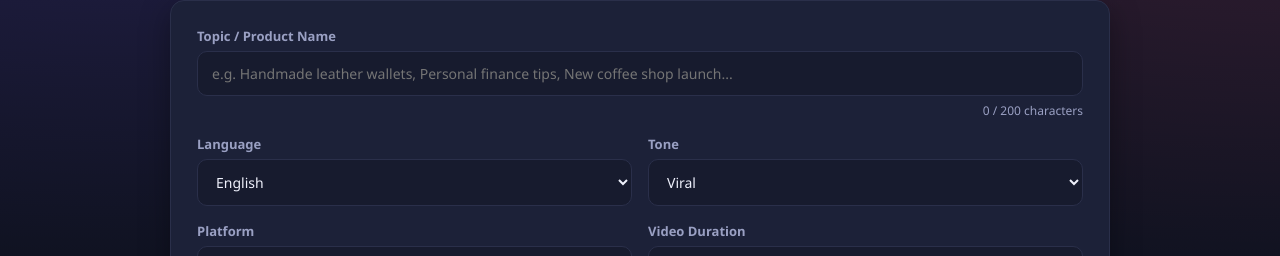
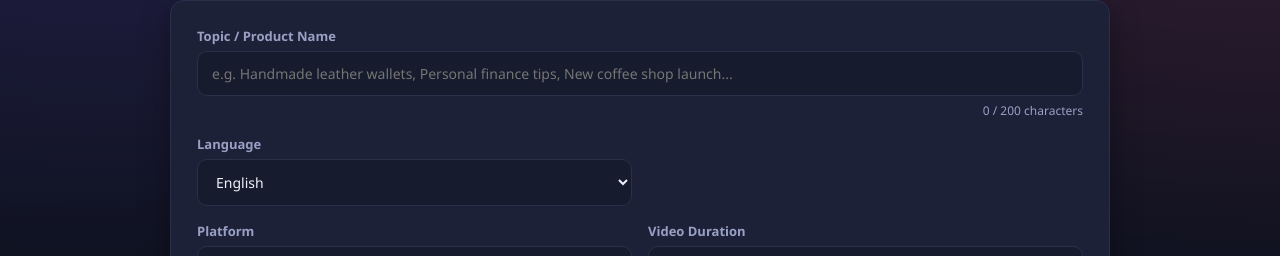
Before and after one commit to villagers-cloud/viral-app, a website: page public/index.html in a window 1280 px wide. Shown: the part 217-473 px from the top of the page. Drawn offline with Linux system fonts and the light colour scheme.

Commit message:
Remove tone selection from index.html
Removed the tone selection dropdown from the form.

```diff
--- a/public/index.html
+++ b/public/index.html
@@ -490,15 +490,7 @@
             <option value="Urdu">Urdu</option>
           </select>
         </div>
-        <div>
-          <label for="tone">Tone</label>
-          <select id="tone">
-            <option value="Viral" selected>Viral</option>
-            <option value="Funny">Funny</option>
-            <option value="Professional">Professional</option>
-            <option value="Educational">Educational</option>
-          </select>
-        </div>
+
       </div>
 
       <div class="field-row">
@@ -524,7 +516,6 @@
           </select>
         </div>
       </div>
-
       <div style="margin-top:16px;">
         <label for="toneSecondary">Blend With (optional)</label>
         <select id="toneSecondary">
```
